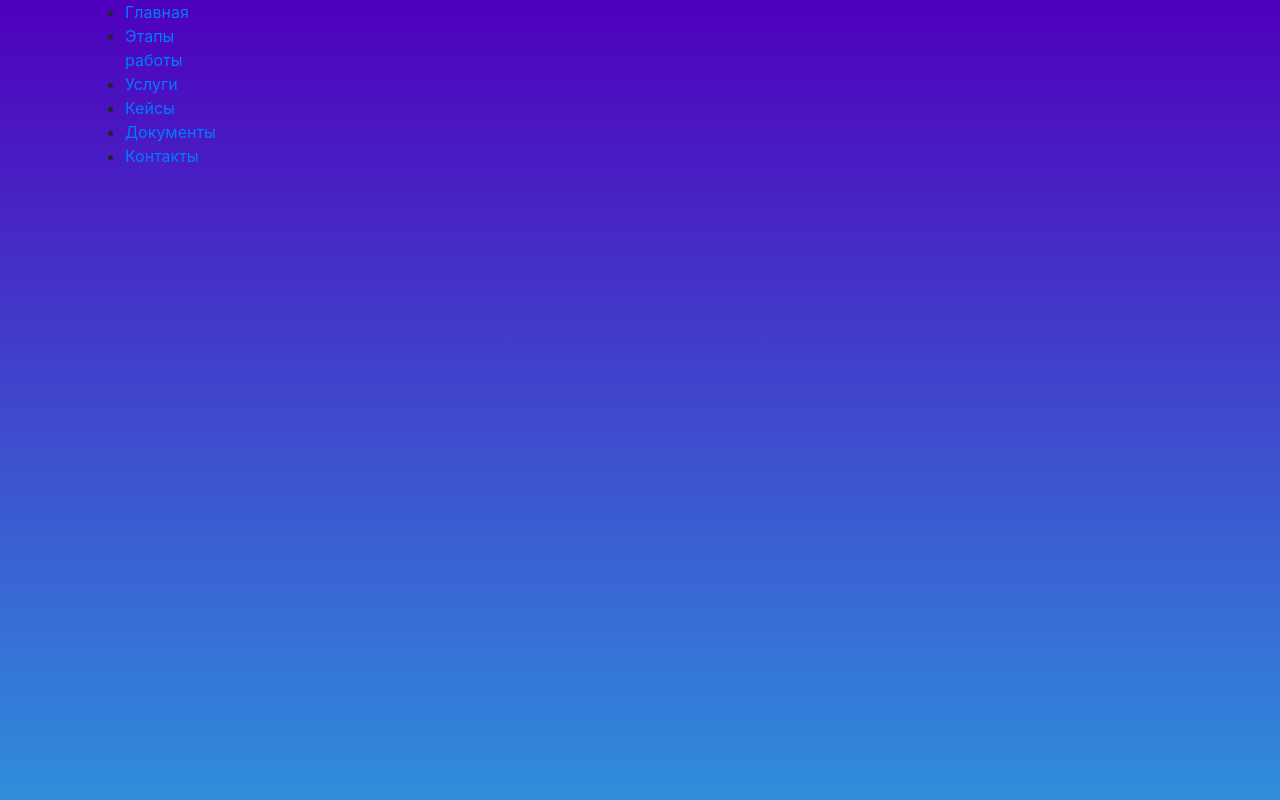
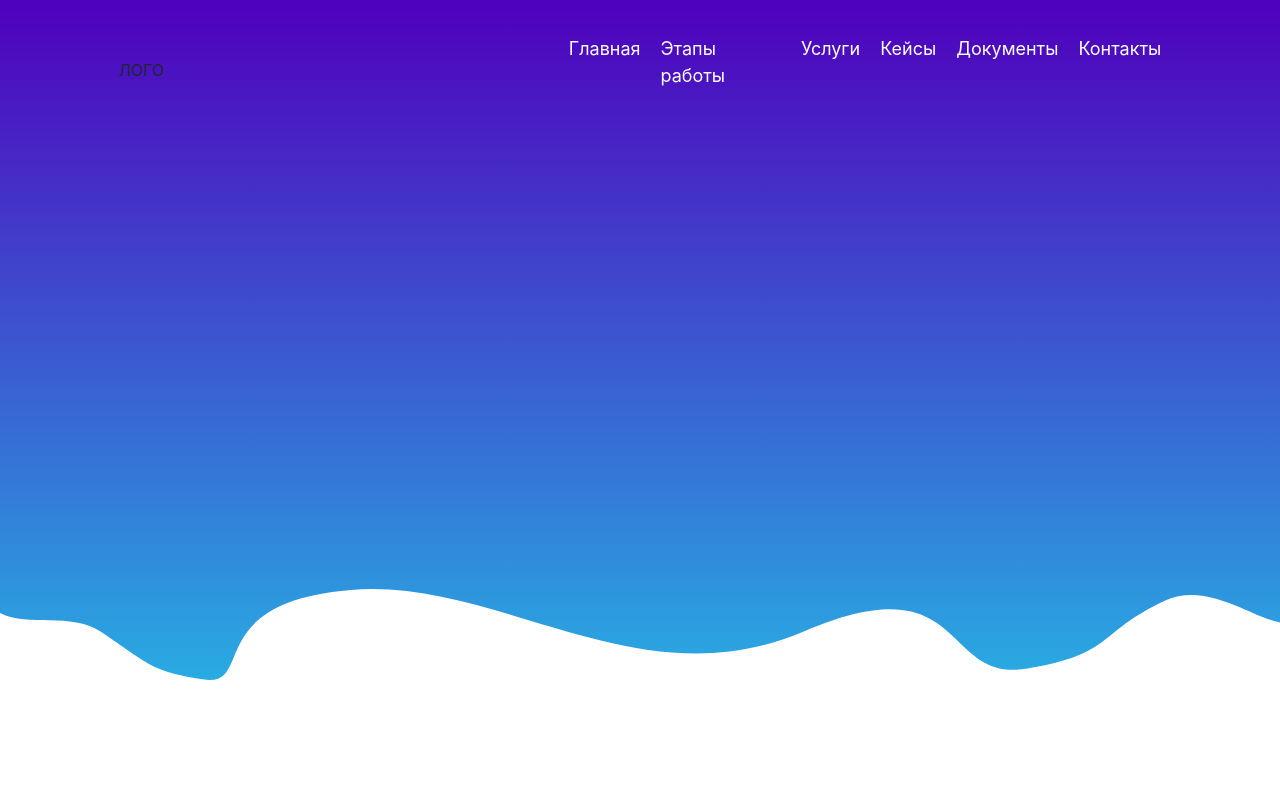
Before and after one commit to romanenkosergio/turbolanding, a website: page app/index.html in a window 1280 px wide. Shown: the top 800 px of the page. Drawn offline with Linux system fonts and the light colour scheme.

Commit message:
Первый экран

```diff
--- a/app/index.html
+++ b/app/index.html
@@ -27,49 +27,46 @@
 </head>
 
 <body>
-    <div class="first-screen" id="first-screen">
-        <div class="first-screen__bg">
+    <div class="first-screen__bg" id="first-screen">
+        <div class="first-screen">
             <div class="container">
                 <div class="row">
                     <header class="header">
                         <div class="col-lg-3">
-                            <div class="header__logo"></div>
+                            <div class="header__logo">ЛОГО</div>
                             <!-- /.header__logo -->
+                        </div>
+                        <!-- /.col-lg-3 -->
                         <div class="col-lg-7">
-                                <div class="header__menu">
                             <ul class="header__list">
-                                        <li class="header__link">
+                                <li class="header__list_link">
                                     <a href="">Главная</a>
                                 </li>
                                 <!-- /.header__link -->
-                                        <li class="header__link">
+                                <li class="header__list_link">
                                     <a href="">Этапы работы</a>
                                 </li>
                                 <!-- /.header__link -->
-                                        <li class="header__link">
+                                <li class="header__list_link">
                                     <a href="">Услуги </a>
                                 </li>
                                 <!-- /.header__link -->
-                                        <li class="header__link">
+                                <li class="header__list_link">
                                     <a href="">Кейсы</a>
                                 </li>
                                 <!-- /.header__link -->
-                                        <li class="header__link">
+                                <li class="header__list_link">
                                     <a href="">Документы</a>
                                 </li>
                                 <!-- /.header__link -->
-                                        <li class="header__link">
+                                <li class="header__list_link">
                                     <a href="">Контакты</a>
                                 </li>
                                 <!-- /.header__link -->
                             </ul>
                             <!-- /.header__list -->
                         </div>
-                                <!-- /.header__menu -->
-                            </div>
                         <!-- /.col-lg-7 -->
-                        </div>
-                        <!-- /.col-lg-3 -->
                     </header>
                     <!-- /.header -->
                 </div>
@@ -77,9 +74,9 @@
             </div>
             <!-- /.container -->
         </div>
+        <!-- /.first-screen -->
+    </div>
     <!-- /.first-screen__bg -->
-    </div>
-    <!-- /.first-screen -->
 
 
     <script src="js/scripts.min.js"></script>
--- a/app/sass/_vars.sass
+++ b/app/sass/_vars.sass
@@ -1,4 +1,8 @@
-$default-font: "roboto-regular", sans-serif
+$rob-regular: "roboto-regular" , sans-serif
+$rob-bold: "roboto-bold", sans-serif
+$hel-bold: "helvetica-bold", sans-serif
+$hel-medium: "helvetica-medium", sans-serif
+$hel-roman: "helvetica-roman", sans-serif
 $accent: white
 $text: #4A14C0
 
--- a/app/sass/main.sass
+++ b/app/sass/main.sass
@@ -1,18 +1,40 @@
 @import "vars"
 @import "fonts"
 @import "libs"
-
+body
+	font-size: 16px
+	position: relative
+	line-height: 1.65
+	// font-family: $rob-regular
 .first-screen
-	height: 1073px
-	max-height: 100%
+	height: 100%
+	min-height: 100vh
 	width: 100%
 	&__bg
-		background: url("../img/first-screen/first-bg.svg") center/cover no-repeat
-		max-height: 100%
-		height: 968px
+		background: url("../img/first-screen/first-bg.svg") bottom center/cover no-repeat
+		height: 100%
+		max-height: 85vh
 		width: 100%
+.header
+	display: flex
+	justify-content: space-around
+	width: 100%
+	margin-top: 28px
+	height: 85px
+	align-items: center
+	&__list
 		display: flex
-		position: relative
+		justify-content: flex-end
+		list-style-type: none
+		&_link
+			margin-left: 20px
+			a
+				color: $accent
+				text-decoration: none
+				// font-family: $rob-regular
+				font-size: 18px
+				line-height: 21px
+
 
 
 
```
Also changed, not shown: app/css/main.min.css. Lines whose indentation alone changed are shown as unchanged.
